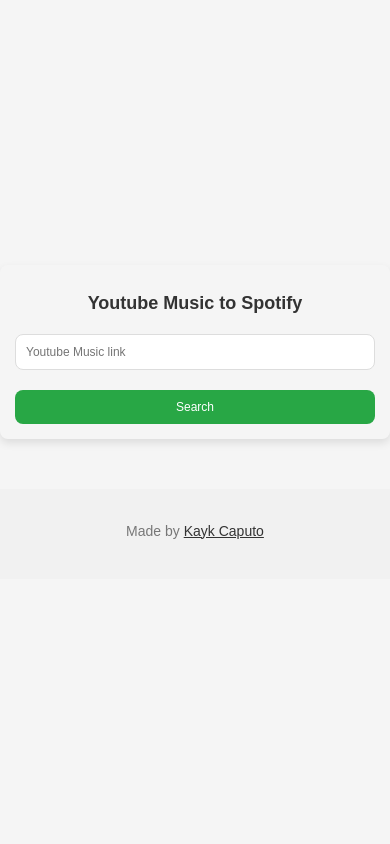
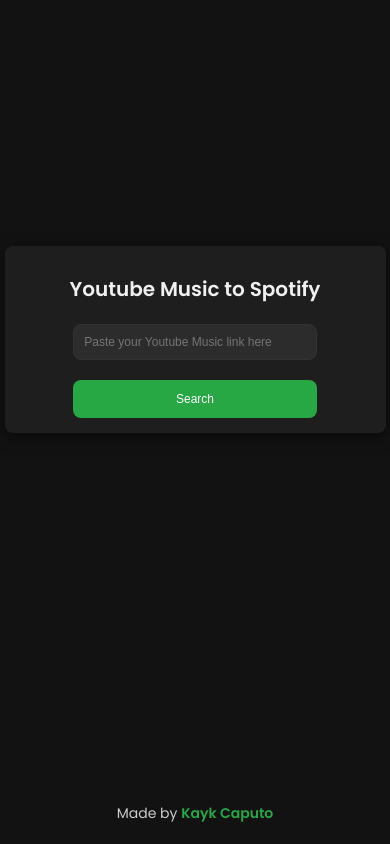
Before and after one commit to KaykCaputo/YotubeMscToSpotify, a FastAPI app: page / in a window 390 px wide. Run offline with FastAPI, Linux system fonts and the light colour scheme.

Commit message:
Clean history

```diff
--- a/static/style.css
+++ b/static/style.css
@@ -1,88 +1,115 @@
-
-body {
-    font-family: Arial, sans-serif;
+html, body {
     margin: 0;
     padding: 0;
-    background-color: #f5f5f5;
+    height: 100%;
+    width: 100%;
+    background-color: #121212;
+    font-family: 'Poppins', 'Roboto', sans-serif;
+    display: flex;
+    align-items: center;
+    align-content: center;
+    align-self: center;
+    text-align: center;
+    flex-direction: column;
+}
+
+header {
+    width: 100%;
+    padding: 20px 0;
+    background-color: #1e1e1e;
+    color: #f0f0f0;
+    text-align: center;
+}
+
+header h1 {
+    margin: 0;
+    font-size: 2em;
+    font-weight: bold;
+}
+
+main {
     display: flex;
     justify-content: center;
     align-items: center;
-    height: 100vh;
-    flex-direction: column;
+    flex-grow: 1;
+    padding: 20px;
 }
-
-html, body {
-    height: 100%;
-    margin: 0;
-    padding: 0;
-    display: flex;
-    flex-direction: column;
-}
-
-.content {
-    flex: 1;
-    display: flex;
-    justify-content: center;
-    width: 100%;
-}
-
-footer {
-    text-align: center;
-    padding: 20px;
-    background-color: #f1f1f1;
-    margin-top: 20px;
-    width: 100%;
-}
-
 
 .container {
     padding: 30px;
-    padding-inline: 20px;
+    margin-top: 15%;;
+    background-color: #1e1e1e;
     border-radius: 8px;
-    box-shadow: 0 4px 8px rgba(0, 0, 0, 0.1);
+    box-shadow: 0 4px 15px rgba(0, 0, 0, 0.5);
+    width: 90%;
+    max-width: 600px;
+    max-height: fit-content;
+    display: flex;
+    flex-direction: column;
+    align-items: center;
+}
+
+h1, h2, h3{
+    color: #f0f0f0;
+    margin-bottom: 20px;
     text-align: center;
-    width: 100%;
-    max-width: 400px;
-    margin: 0 auto;
-}
-h1 {
-    font-size: 24px;
-    margin-bottom: 20px;
-    color: #333;
 }
 
 .input-field {
     width: 100%;
     padding: 10px;
     margin-bottom: 20px;
-    border: 1px solid #ddd;
+    border: 1px solid #333;
     border-radius: 8px;
+    background-color: #2c2c2c;
+    color: #eee;
     font-size: 16px;
     box-sizing: border-box;
 }
 
 .input-field:focus {
     outline: none;
-    border-color: #5e9e6f;
+    border-color: #28a745;
+    background-color: #383838;
 }
 
 .btn {
     width: 100%;
-    padding: 10px;
+    padding: 12px;
     background-color: #28a745;
     color: white;
     font-size: 16px;
     border: none;
     border-radius: 8px;
     cursor: pointer;
+    transition: background-color 0.3s ease, transform 0.2s ease;
 }
 
 .btn:hover {
     background-color: #218838;
 }
 
+.btn:active {
+    transform: scale(0.97);
+}
+
 .result {
     margin-top: 30px;
+    padding: 20px;
+    background-color: #2c2c2c;
+    border-radius: 8px;
+    width: 100%;
+}
+
+.result.show {
+    opacity: 1;
+    transform: translateY(0);
+}
+
+.result h3 {
+    color: #f0f0f0;
+    font-size: 18px;
+    margin: 10px 0;
 }
 
 .album-art {
@@ -90,25 +117,23 @@
     max-width: 200px;
     border-radius: 8px;
     margin-bottom: 20px;
-}
-
-h2 {
-    font-size: 20px;
-    color: #333;
-    margin-bottom: 10px;
+    display: block;
+    margin-left: auto;
+    margin-right: auto;
 }
 
 p {
     font-size: 14px;
-    color: #777;
-    margin-bottom: 20px;
+    color: #ccc;
+    margin-bottom: 10px;
 }
 
 .actions {
     display: flex;
-    justify-content: space-between;
-    align-items: center;
+    justify-content: center;
     gap: 10px;
+    margin-top: 15px;
+    width: 100%;
 }
 
 .actions .btn {
@@ -116,62 +141,58 @@
 }
 
 .error {
-    color: red;
+    color: #ff4d4d;
     font-size: 14px;
     margin-top: 10px;
 }
 
+footer {
+    margin-top: auto;
+    color: #777;
+    font-size: 12px;
+    text-align: center;
+    background-color: #121212;
+    padding: 10px 0;
+    width: 100%;
+}
+
+footer a {
+    color: #28a745;
+    text-decoration: none;
+}
+
+footer a:hover {
+    text-decoration: underline;
+}
+
 @media (max-width: 768px) {
-    body {
-    padding-left: 5px;
-    padding-right: 5px;
-    }
     .container {
         padding: 20px;
         margin: 0 15px;
+        margin-top: 63%;
+    }
+
+    h1 {
+        font-size: 24px;
+    }
+
+    .input-field, .btn {
+        font-size: 14px;
+    }
+}
+
+@media (max-width: 480px) {
+    .container {
+        padding: 15px;
+        margin: 0 10px;
+        margin-top: 63%;
     }
 
     h1 {
         font-size: 20px;
     }
 
-    .input-field {
-        font-size: 14px;
-    }
-
-    .btn {
-        font-size: 14px;
-    }
-
-    footer {
-        padding: 10px;
-    }
-}
-
-@media (max-width: 480px) {
-    body {
-        padding-left: 15px;
-        padding-right: 15px;
-    }
-    .container {
-        padding: 15px;
-        margin: 0 10px;
-    }
-
-    h1 {
-        font-size: 18px;
-    }
-
-    .input-field {
-        font-size: 12px;
-    }
-
-    .btn {
-        font-size: 12px;
-    }
-
-    footer {
-        padding: 8px;
+    .input-field, .btn {
         font-size: 12px;
     }
 }
--- a/templates/index.html
+++ b/templates/index.html
@@ -1,8 +1,16 @@
 <!DOCTYPE html>
-<html lang="pt-br">
+<html lang="en">
   <head>
     <meta charset="UTF-8" />
     <meta name="viewport" content="width=device-width, initial-scale=1.0" />
+    <link
+      href="https://fonts.googleapis.com/css2?family=Poppins:wght@400;600&display=swap"
+      rel="stylesheet"
+    />
+    <link
+      href="https://fonts.googleapis.com/css2?family=Roboto:wght@400;700&display=swap"
+      rel="stylesheet"
+    />
     <title>Youtube Music to Spotify</title>
     <link rel="icon" type="image/x-icon" href="/static/favicon.ico" />
     <link rel="stylesheet" href="/static/style.css" />
@@ -13,25 +21,27 @@
     ></script>
   </head>
   <body>
-    <div class="container">
-      <h1>Youtube Music to Spotify</h1>
-      <form action="/search_song/" method="post">
+    <main class="container">
+       <h1>Youtube Music to Spotify</h1>
+      <form action="/search_song/" method="post" aria-labelledby="search-form">
         <input
           type="text"
           name="youtube_url"
           class="input-field"
-          placeholder="Youtube Music link"
+          placeholder="Paste your Youtube Music link here"
           required
+          aria-label="Youtube Music link"
         />
-        <button type="submit" class="btn">Search</button>
+        <button type="submit" class="btn" aria-label="Search">Search</button>
       </form>
 
       {% if error %}
       <p class="error">{{ error }}</p>
       {% endif %} {% if music %} {% if type == "playlist" %}
-      <!-- Playlist Results -->
-      <h2>Playlist</h2>
-      {% for track in music %}
+      <h2>Playlist Found:</h2>
+      {% if music[0].image %}
+      <img src="{{ music[0].image }}" alt="Playlist Cover" class="album-art" />
+      {% endif %} {% for track in music %}
       <div class="result">
         <h3>{{ track.name }}</h3>
         <p>{{ track.artist }}</p>
@@ -48,10 +58,10 @@
         </div>
       </div>
       {% endfor %} {% elif type == "track" %}
-      <!-- Single Track Result -->
+      <h2>Track Found:</h2>
       <div class="result">
-        <img src="{{ music.image }}" alt="Capa" class="album-art" />
-        <h2>{{ music.name }}</h2>
+        <img src="{{ music.image }}" alt="Album Cover" class="album-art" />
+        <h3>{{ music.name }}</h3>
         <p>{{ music.artist }}</p>
         <div class="actions">
           <a href="{{ music.spotify_url }}" target="_blank" class="btn"
@@ -66,56 +76,35 @@
         </div>
       </div>
       {% endif %} {% endif %}
-    </div>
+    </main>
 
-    <div class="sidebar">
-      <div class="ad">
-        <script
-          async
-          src="https://pagead2.googlesyndication.com/pagead/js/adsbygoogle.js"
-        ></script>
-        <ins
-          class="adsbygoogle"
-          style="display: block"
-          data-ad-client="{{ google_ad_client }}"
-          data-ad-slot="{{ data_ad_slot }}"
-        ></ins>
-        <script>
-          (adsbygoogle = window.adsbygoogle || []).push({});
-        </script>
-      </div>
-    </div>
-
-    <script>
-      function copyToClipboard(text) {
-        navigator.clipboard.writeText(text).then(function () {
-          alert("Link copiado para a área de transferência!");
-        });
-      }
-    </script>
-
-    <footer
-      style="
-        text-align: center;
-        padding: 20px;
-        background-color: #f1f1f1;
-        margin-top: 50px;
-      "
-    >
+    <footer>
       <p>
         Made by
         <a
           href="https://github.com/KaykCaputo"
           target="_blank"
-          style="color: #333"
+          style="font-weight: bold"
           >Kayk Caputo</a
         >
       </p>
     </footer>
-    <script
-      async
-      src="https://pagead2.googlesyndication.com/pagead/js/adsbygoogle.js?client=ca-pub-5911779233936060"
-      crossorigin="anonymous"
-    ></script>
+
+    </footer>
+
+    <script>
+        document.addEventListener('DOMContentLoaded', function() {
+            const resultElement = document.querySelector('.result');
+            if (resultElement) {
+                resultElement.classList.add('show');
+            }
+        });
+
+        function copyToClipboard(text) {
+            navigator.clipboard.writeText(text).then(function () {
+                alert("Link copied to clipboard!");
+            });
+        }
+    </script>
   </body>
 </html>
```
Also changed, not shown: controller/main.py (+8 -3 lines).
